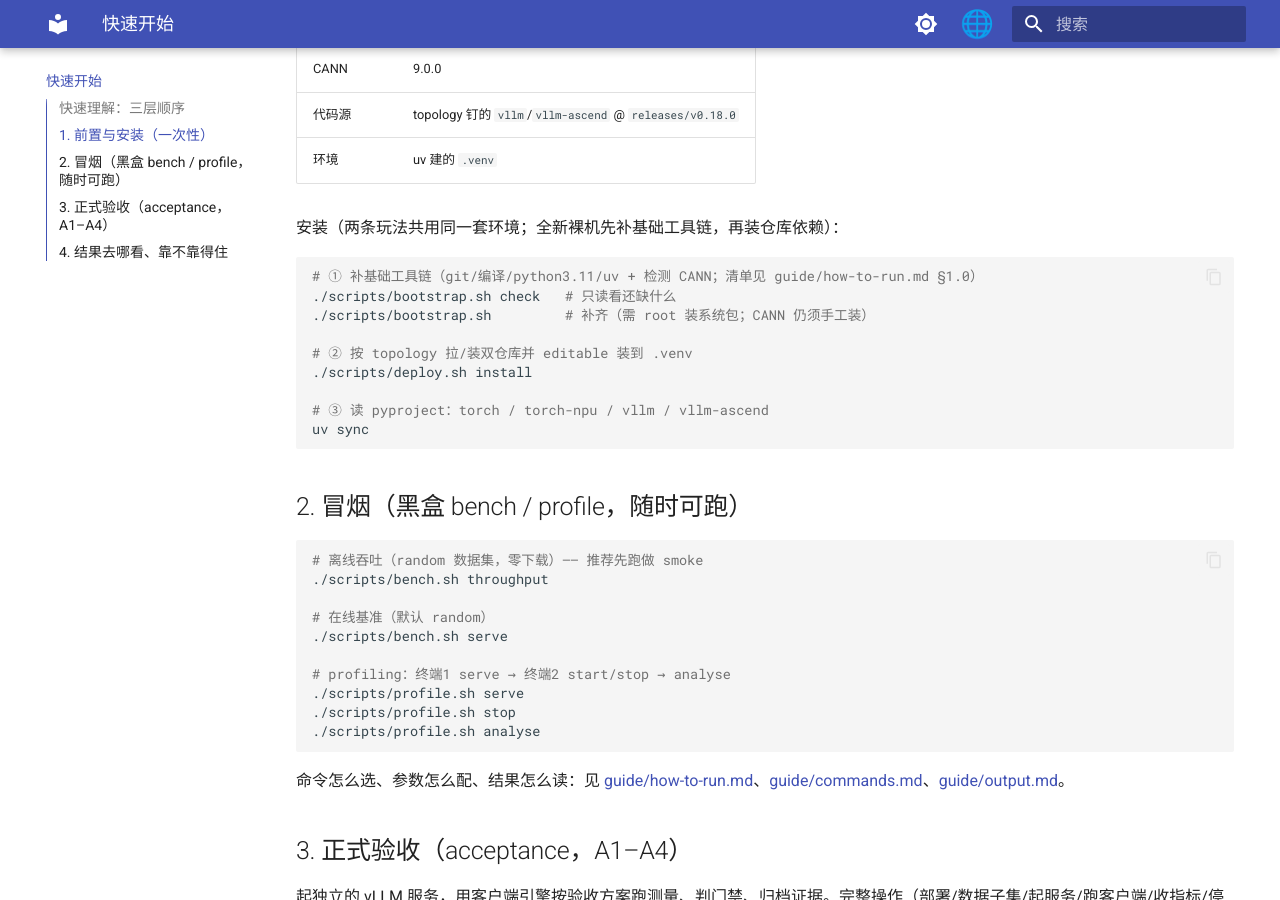
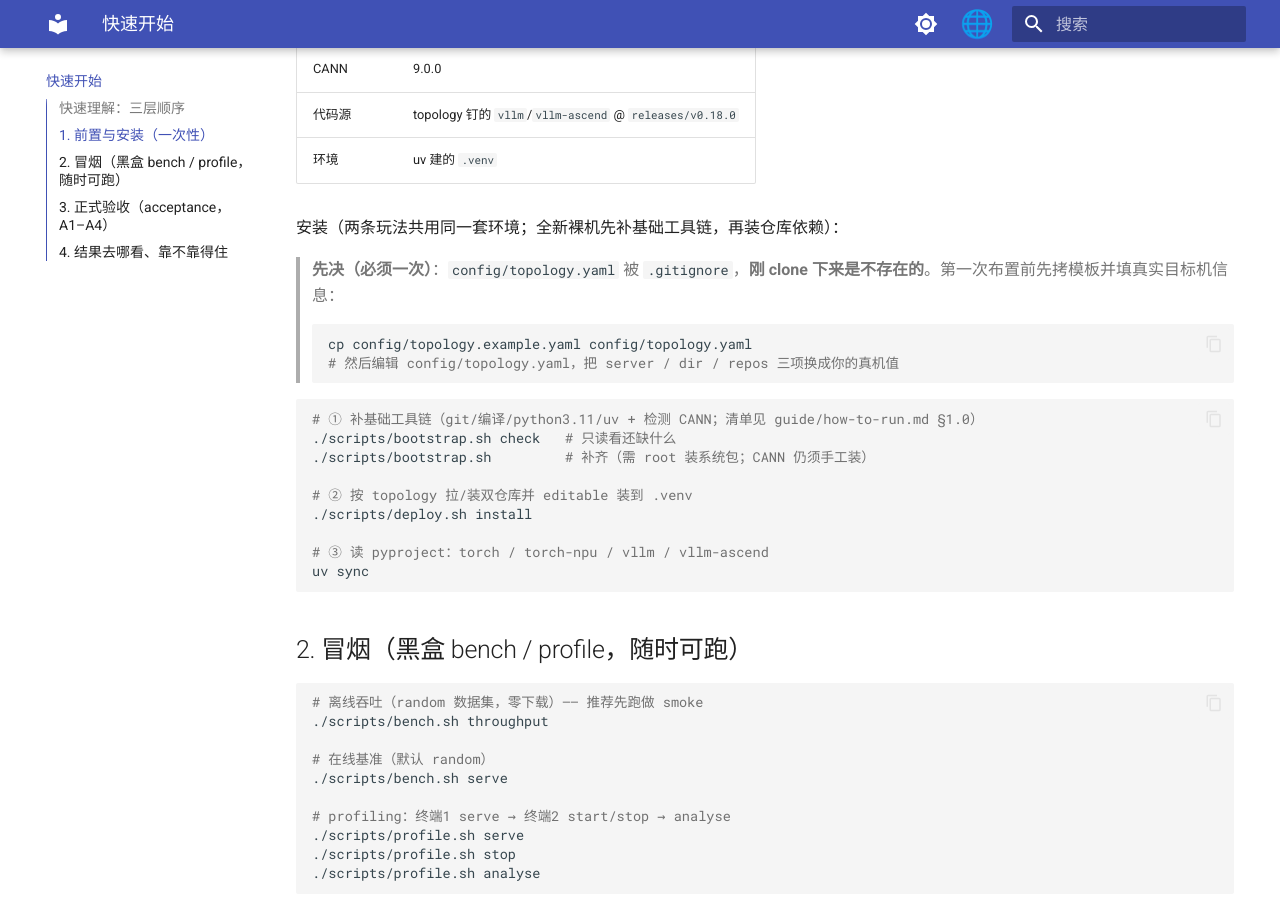
Before and after one commit to SuccinctPaul/vllm-benchkit, an MkDocs documentation site: the page built from docs/run.md, in a window 1280 px wide and 900 px high, scrolled down 614 px. Built offline with MkDocs 1.6.1 and Material for MkDocs 9.7.7, drawn with Linux system fonts in a browser that asks for light colours.

Commit message:
docs and deploy: document topology setup, list ADR 0008-0012, and surface pyyaml install failures

````diff
--- a/docs/run.md
+++ b/docs/run.md
@@ -22,6 +22,13 @@
 | 环境 | uv 建的 `.venv` |
 
 安装（两条玩法共用同一套环境；全新裸机先补基础工具链，再装仓库依赖）：
+
+> **先决（必须一次）**：`config/topology.yaml` 被 `.gitignore`，**刚 clone 下来是不存在的**。第一次布置前先拷模板并填真实目标机信息：
+>
+> ```bash
+> cp config/topology.example.yaml config/topology.yaml
+> # 然后编辑 config/topology.yaml，把 server / dir / repos 三项换成你的真机值
+> ```
 
 ```bash
 # ① 补基础工具链（git/编译/python3.11/uv + 检测 CANN；清单见 guide/how-to-run.md §1.0）
````
Also changed, not shown: README.md (+6 -1 lines), 1 other file.
